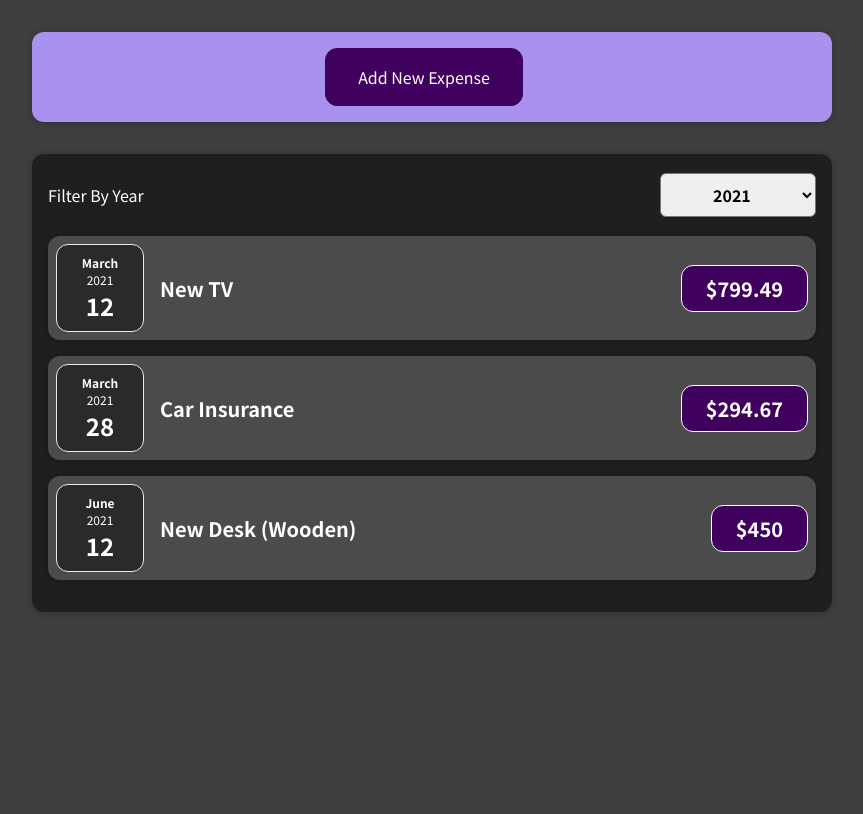
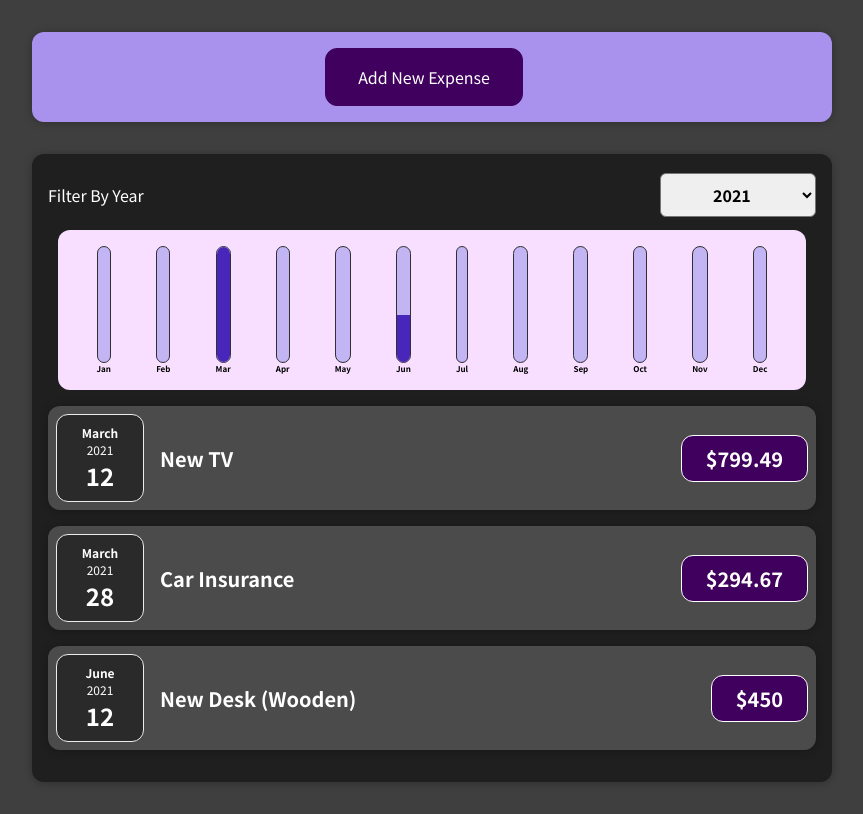
Before and after one commit to anthcoding/Statistics-app, a React (Create React App) app: page / in a window 1280 px wide. Shown: the whole page, without its empty margins (208-1071 px from the left). Built offline with nearby package versions, Linux system fonts and the light colour scheme.

Commit message:
Finished App

```diff
--- a/src/App.js
+++ b/src/App.js
@@ -9,6 +9,7 @@ import ExpenseItem from "./components/Expenses/ExpenseItem/ExpenseItem.component
 import Card from "./components/UI/Card/Card.component";
 import NewExpense from "./components/NewExpense/NewExpense.component";
 import ExpenseFilter from "./components/Expenses/ExpenseFilter/ExpenseFilter.component";
+import ExpensesChart from "./components/Expenses/ExpenseChart/ExpensesChart";
 
 const App = () => {
   const [expenses, setExpenses] = useState(Data);
@@ -37,6 +38,7 @@ const App = () => {
           selected={filteredYear}
           onChangeFilter={filterChangeHandler}
         />
+        <ExpensesChart expenses={filteredExpenses} />
         {filteredExpenses.map((item) => {
           return <ExpenseItem key={item.id} item={item} />;
         })}
--- /dev/null
+++ b/src/components/Chart/Chart.component.css
@@ -0,0 +1,10 @@
+.chart {
+  padding: 1rem;
+  border-radius: 12px;
+  background-color: #f8dfff;
+  text-align: center;
+  display: flex;
+  justify-content: space-around;
+  height: 10rem;
+  margin: 10px;
+}
--- /dev/null
+++ b/src/components/Chart/Chart.component.jsx
@@ -0,0 +1,25 @@
+//React
+import React from "react";
+//Styles
+import "./Chart.component.css";
+//Components
+import ChartBar from "./ChartBar.component";
+
+const Chart = ({ dataPoints }) => {
+  const dataPointsValues = dataPoints.map((dataPoint) => dataPoint.value);
+  const totalMaximun = Math.max(...dataPointsValues);
+  return (
+    <div className="chart">
+      {dataPoints.map((dataPoint) => (
+        <ChartBar
+          key={dataPoint.label}
+          label={dataPoint.label}
+          value={dataPoint.value}
+          maxValue={totalMaximun}
+        />
+      ))}
+    </div>
+  );
+};
+
+export default Chart;
--- /dev/null
+++ b/src/components/Chart/ChartBar.component.css
@@ -0,0 +1,30 @@
+.chart-bar {
+  height: 100%;
+  display: flex;
+  flex-direction: column;
+  align-items: center;
+}
+
+.chart-bar__inner {
+  height: 100%;
+  width: 100%;
+  border: 1px solid #313131;
+  border-radius: 12px;
+  background-color: #c3b4f3;
+  overflow: hidden;
+  display: flex;
+  flex-direction: column;
+  justify-content: flex-end;
+}
+
+.chart-bar__fill {
+  background-color: #4826b9;
+  width: 100%;
+  transition: all 0.3s ease-out;
+}
+
+.chart-bar__label {
+  font-weight: bold;
+  font-size: 0.5rem;
+  text-align: center;
+}
--- /dev/null
+++ b/src/components/Chart/ChartBar.component.jsx
@@ -0,0 +1,26 @@
+//React
+import React from "react";
+//Styles
+import "./ChartBar.component.css";
+
+const ChartBar = (props) => {
+  let barFillHeight = "0%";
+
+  if (props.maxValue > 0) {
+    barFillHeight = Math.round((props.value / props.maxValue) * 100) + "%";
+  }
+
+  return (
+    <div className="chart-bar">
+      <div className="chart-bar__inner">
+        <div
+          className="chart-bar__fill"
+          style={{ height: barFillHeight }}
+        ></div>
+      </div>
+      <div className="chart-bar__label">{props.label}</div>
+    </div>
+  );
+};
+
+export default ChartBar;
--- /dev/null
+++ b/src/components/Expenses/ExpenseChart/ExpensesChart.jsx
@@ -0,0 +1,30 @@
+//React
+import React from "react";
+//Styles
+//Components
+import Chart from "../../Chart/Chart.component";
+
+const ExpensesChart = (props) => {
+  const chartDataPoints = [
+    { label: "Jan", value: 0 },
+    { label: "Feb", value: 0 },
+    { label: "Mar", value: 0 },
+    { label: "Apr", value: 0 },
+    { label: "May", value: 0 },
+    { label: "Jun", value: 0 },
+    { label: "Jul", value: 0 },
+    { label: "Aug", value: 0 },
+    { label: "Sep", value: 0 },
+    { label: "Oct", value: 0 },
+    { label: "Nov", value: 0 },
+    { label: "Dec", value: 0 },
+  ];
+
+  for (let expense of props.expenses) {
+    const expenseMonth = expense.date.getMonth();
+    chartDataPoints[expenseMonth].value += expense.amount;
+  }
+  return <Chart dataPoints={chartDataPoints} />;
+};
+
+export default ExpensesChart;
--- a/src/components/Expenses/ExpenseFilter/ExpenseFilter.component.jsx
+++ b/src/components/Expenses/ExpenseFilter/ExpenseFilter.component.jsx
@@ -11,9 +11,9 @@ const ExpenseFilter = ({ onChangeFilter, selected }) => {
       <div className="expense-filter__title">Filter By Year</div>
       <div className="expense-filter__selector">
         <select name="years" value={selected} onChange={selectHandler}>
+          <option value="2022">2022</option>
           <option value="2021">2021</option>
           <option value="2020">2020</option>
-          <option value="2019">2019</option>
         </select>
       </div>
     </div>
```
